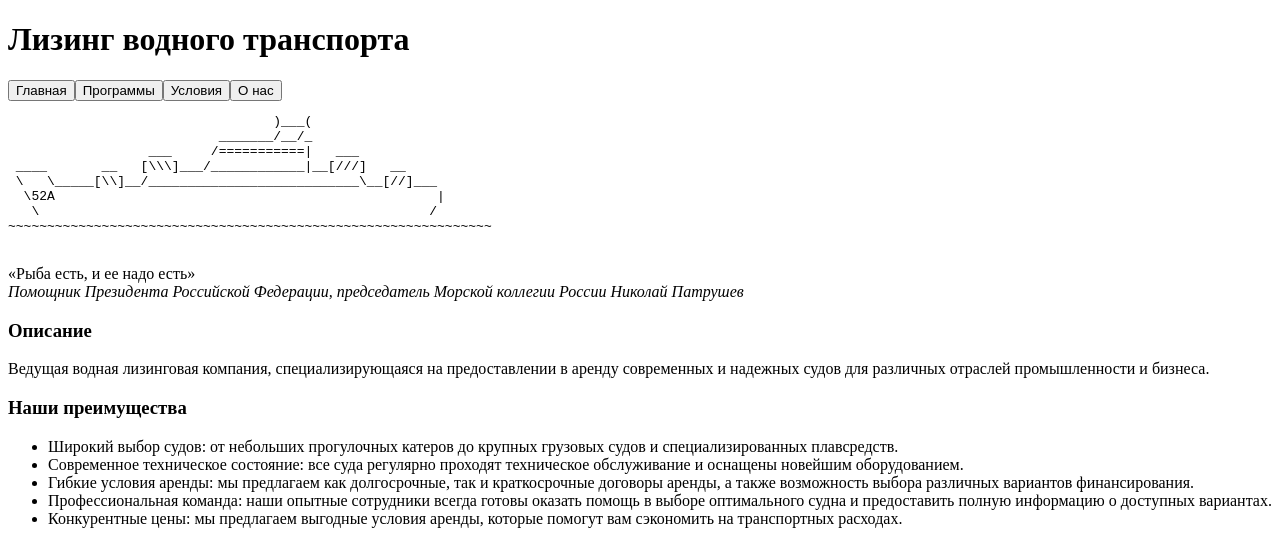
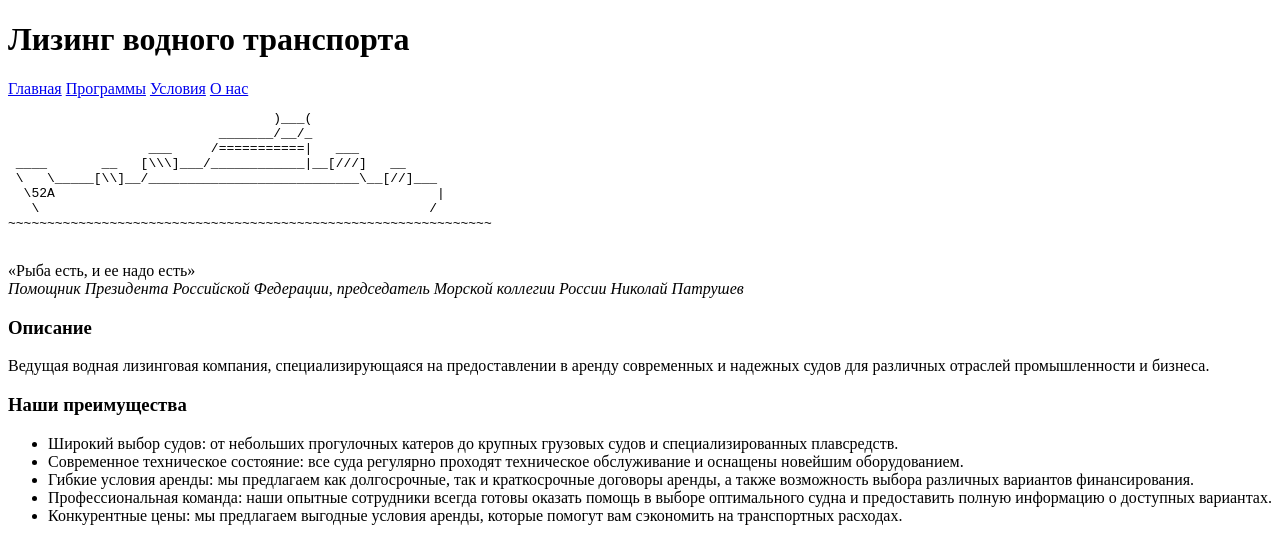
Before and after one commit to shrento/front, a plain HTML site: page lab1/index.html in a window 1280 px wide. Shown: the top 540 px of the page. Drawn offline with Linux system fonts and the light colour scheme.

Commit message:
add meta information add navigation links

```diff
--- a/lab1/index.html
+++ b/lab1/index.html
@@ -3,6 +3,8 @@
 <head>
     <meta charset="UTF-8">
     <meta name="viewport" content="width=device-width, initial-scale=1.0">
+    <meta name="keywords" content="Лизинг водного транспорта">
+    <meta name="description" content="Сайт с информацией о лизинге водного транспорта. Грузовой, пассажирский, промысловый, технический транспорт">
     <title>Лизинг водного транспорта</title>
 </head>
 <body>
@@ -10,12 +12,12 @@
     <header>
         <h1>Лизинг водного транспорта</h1>
         <nav>
-            <table border="0" cellspacing="0" cellpadding="0">
+            <table border="0" cellspacing="0" cellpadding="0"></table>
                 <tr>
-                    <td><button>Главная</button></td>
-                    <td><button>Программы</button></td>
-                    <td><button>Условия</button></td>
-                    <td><button>О нас</button></td>
+                    <td><a href="terms.html">Главная</a></td>
+                    <td><a href="programs.html">Программы</a></td>
+                    <td><a href="terms.html">Условия</a></td>
+                    <td><a href="about-us.html">О нас</a></td>
                 </tr>
             </table>
         </nav>
@@ -107,7 +109,6 @@
 }
             </code></pre>
         </section>
-
     </main>
     <footer>
         <p>
```
Lines whose indentation alone changed are shown as unchanged.
